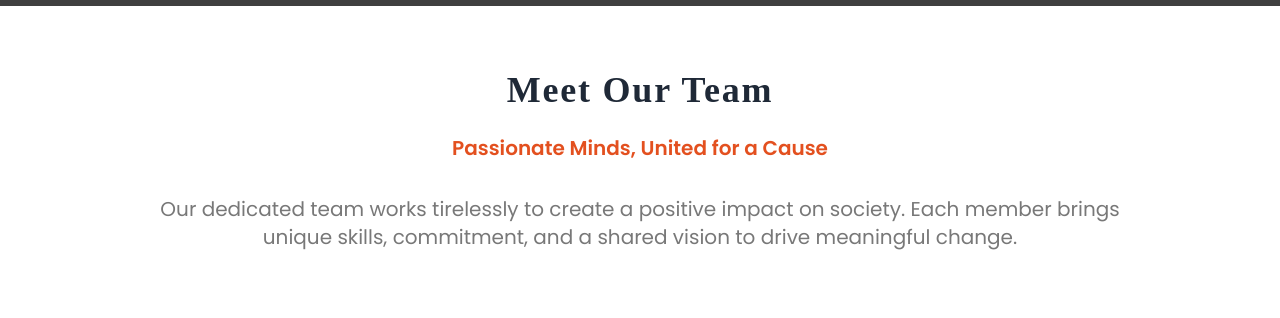
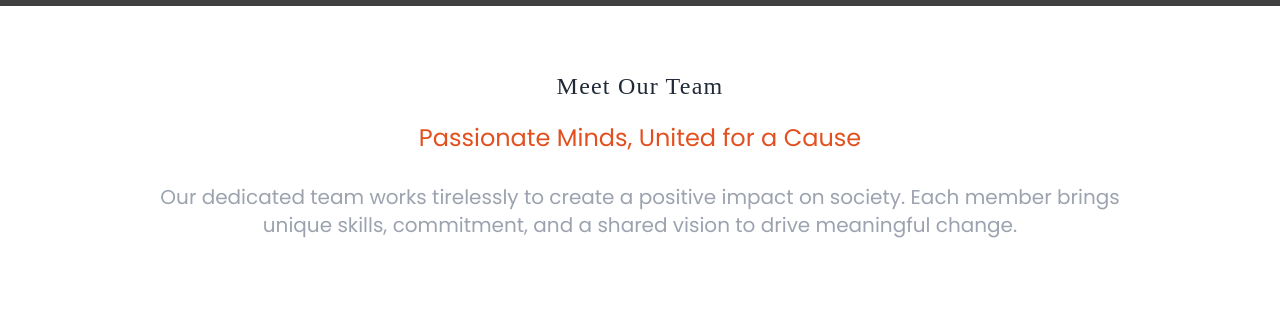
Before and after one commit to ziyaulrehman3/rcffront, a React (Create React App) app: page /OurTeam in a window 1280 px wide. Shown: the part 718-1036 px from the top of the page. Built offline with nearby package versions, Linux system fonts and the light colour scheme; grey boxes are pictures that could not be loaded; a web font is replaced by a local one.

Commit message:
semi final 4.5

```diff
--- a/src/components/subCompOurTeam/DonateSection.jsx
+++ b/src/components/subCompOurTeam/DonateSection.jsx
@@ -7,7 +7,7 @@ const DonateSection = () => {
       <p className="text-lg text-[#787878] font-poppins mb-8">
         Your generosity fuels our mission to help those in need. Join us in making a lasting impact by donating today.
       </p>
-      <Link to="/Donate"  className="bg-[#034C5B] text-white font-poppins px-6 py-4 rounded-[40px] hover:bg-[#126e80] transition-all">
+      <Link to="/Donation"  className="bg-[#034C5B] text-white font-poppins px-6 py-4 rounded-[40px] hover:bg-[#126e80] transition-all">
         Donate Now
       </Link>
     </div>
--- a/src/components/subCompOurTeam/Header.jsx
+++ b/src/components/subCompOurTeam/Header.jsx
@@ -3,9 +3,9 @@ import React from 'react';
 const Header = () => {
   return (
     <div className="text-center my-[5%] w-full">
-      <h2 className="text-4xl font-shippori font-semibold tracking-[0.05em]">Meet Our Team</h2>
-      <p className="text-[#E3501F] text-xl font-poppins font-semibold mt-2 pt-4 pb-4">Passionate Minds, United for a Cause</p>
-      <p className="text-[#787878] lg:text-xl gap-0 font-poppins max-w-[1000px] h-[90px] mx-auto flex items-center justify-center text-center w-11/12">
+      <h2 className="text-2xl font-shippori font-regular tracking-[0.05em]">Meet Our Team</h2>
+      <p className="text-[#E3501F] text-2xl font-poppins font-regular mt-2 pt-3 pb-3">Passionate Minds, United for a Cause</p>
+      <p className="text-[#9CA3AF] lg:text-xl gap-0 font-poppins max-w-[1000px] h-[90px] mx-auto flex items-center justify-center text-center w-11/12">
         Our dedicated team works tirelessly to create a positive impact on society. Each member brings unique skills, commitment, and a shared vision to drive meaningful change.
       </p>
       <div className="grid grid-cols-1 sm:grid-cols-2 lg:grid-cols-3 "></div>
```
